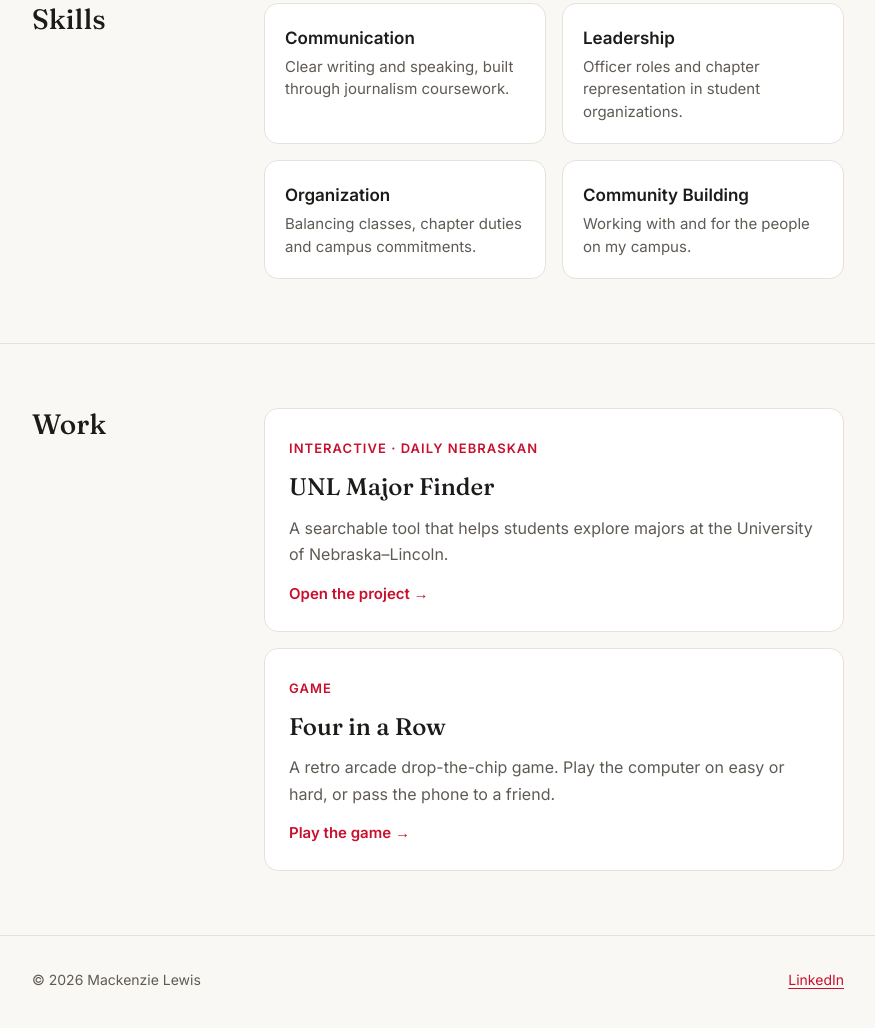
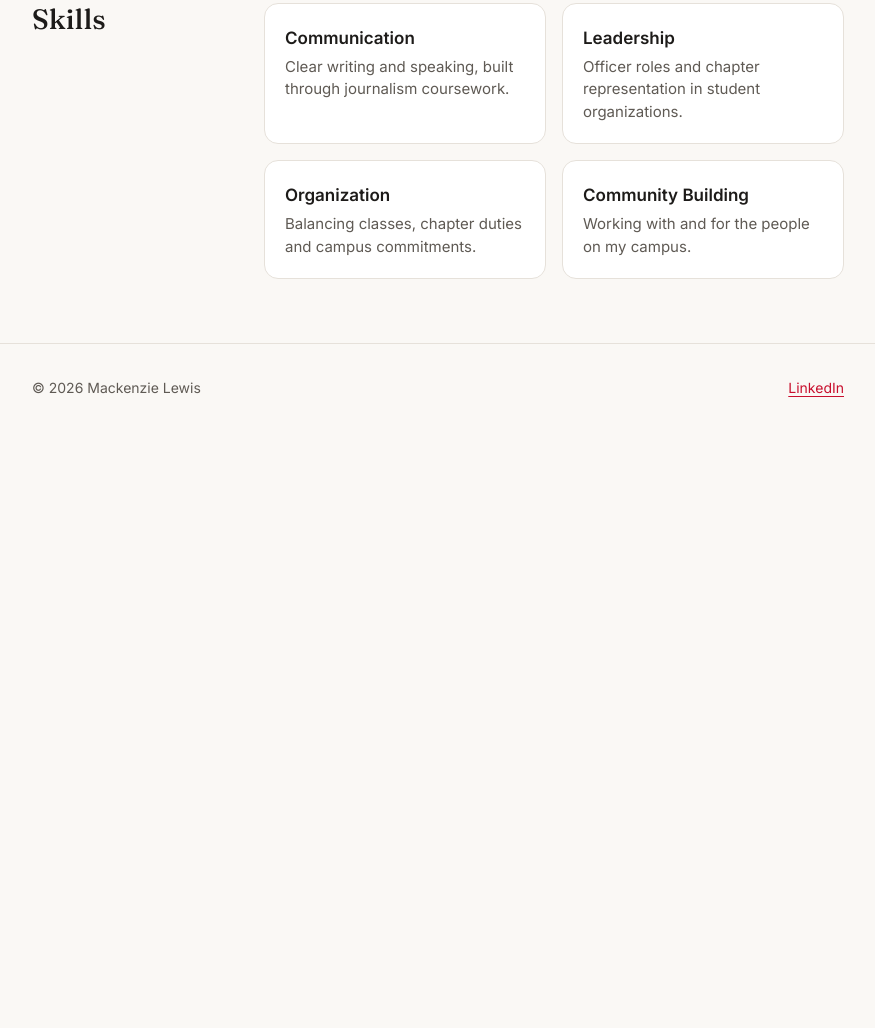
Before and after one commit to mackenzielewis082004-ops/mackenzielewis082004-ops.github.io, a plain HTML site: page index.html in a window 1280 px wide. Shown: the part 1376-2404 px from the top of the page, without its empty margins (202-1077 px from the left). After the commit the page ends 1823 px from the top, so only its background shows below. Drawn offline with Linux system fonts and the light colour scheme.

Commit message:
Remove Work section (Major Finder, Four in a Row) from homepage
Co-Authored-By: Claude Opus 5.5 <noreply@anthropic.com>

```diff
--- a/index.html
+++ b/index.html
@@ -224,7 +224,6 @@
         <li><a href="#about">About</a></li>
         <li><a href="#involvement">Involvement</a></li>
         <li class="hide-sm"><a href="#skills">Skills</a></li>
-        <li><a href="#work">Work</a></li>
       </ul>
     </div>
   </nav>
@@ -246,7 +245,7 @@
       </div>
       <div class="buttons">
         <a class="btn btn-primary" href="https://www.linkedin.com/in/mackenzie-lewis-29674a2a3" target="_blank" rel="noopener">Connect on LinkedIn</a>
-        <a class="btn btn-ghost" href="#work">See my work</a>
+        <a class="btn btn-ghost" href="#about">About me</a>
       </div>
     </div>
   </header>
@@ -305,26 +304,6 @@
         </div>
       </div>
     </section>
-
-    <section id="work">
-      <div class="wrap section-grid">
-        <h2>Work</h2>
-        <div>
-          <a class="project" href="major-search/">
-            <span class="project-label">Interactive &middot; Daily Nebraskan</span>
-            <h3>UNL Major Finder</h3>
-            <p>A searchable tool that helps students explore majors at the University of Nebraska&ndash;Lincoln.</p>
-            <span class="arrow">Open the project &rarr;</span>
-          </a>
-          <a class="project" href="four-in-a-row/" style="margin-top:16px">
-            <span class="project-label">Game</span>
-            <h3>Four in a Row</h3>
-            <p>A retro arcade drop-the-chip game. Play the computer on easy or hard, or pass the phone to a friend.</p>
-            <span class="arrow">Play the game &rarr;</span>
-          </a>
-        </div>
-      </div>
-    </section>
   </main>
 
   <footer>
```
